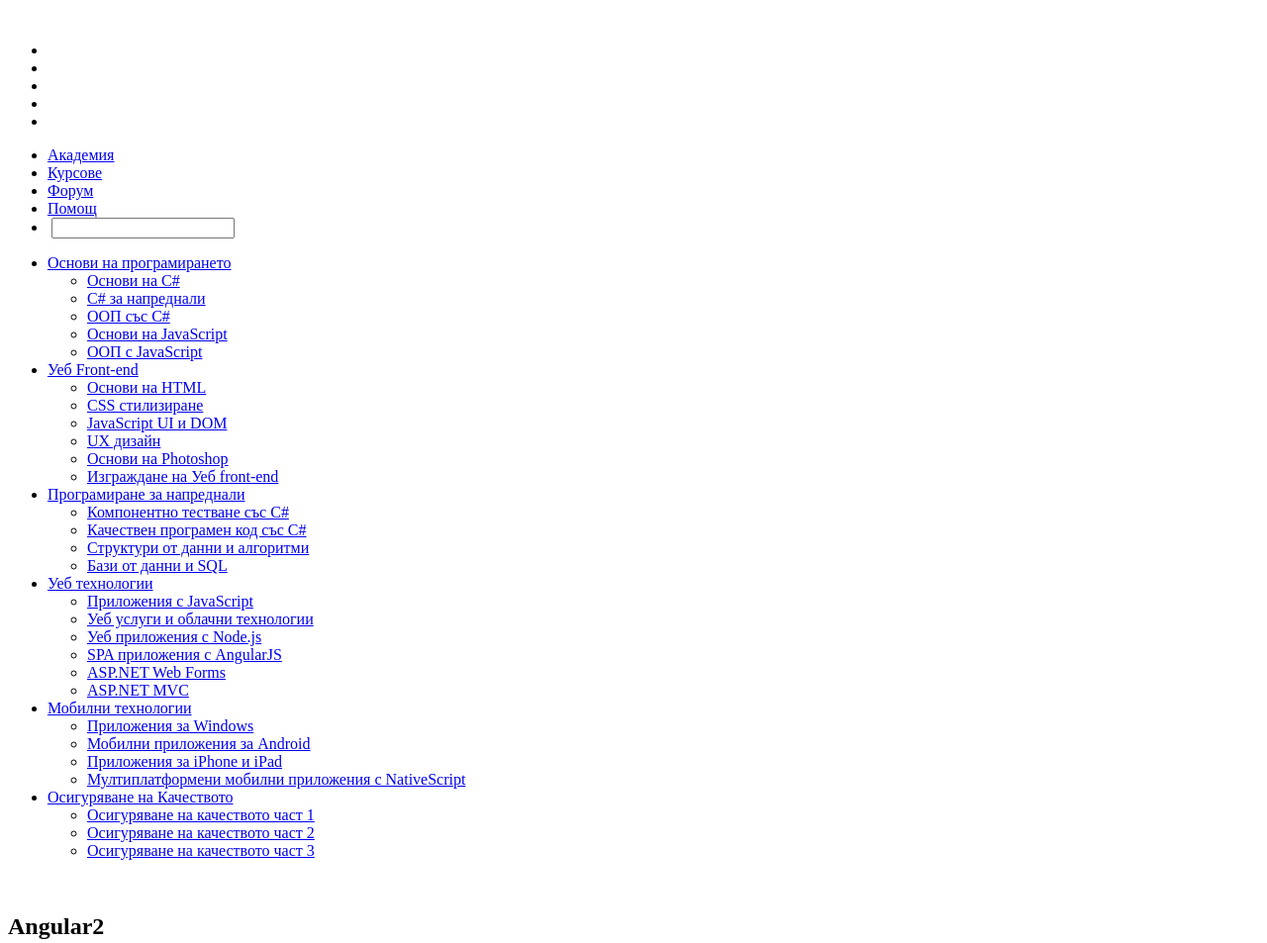
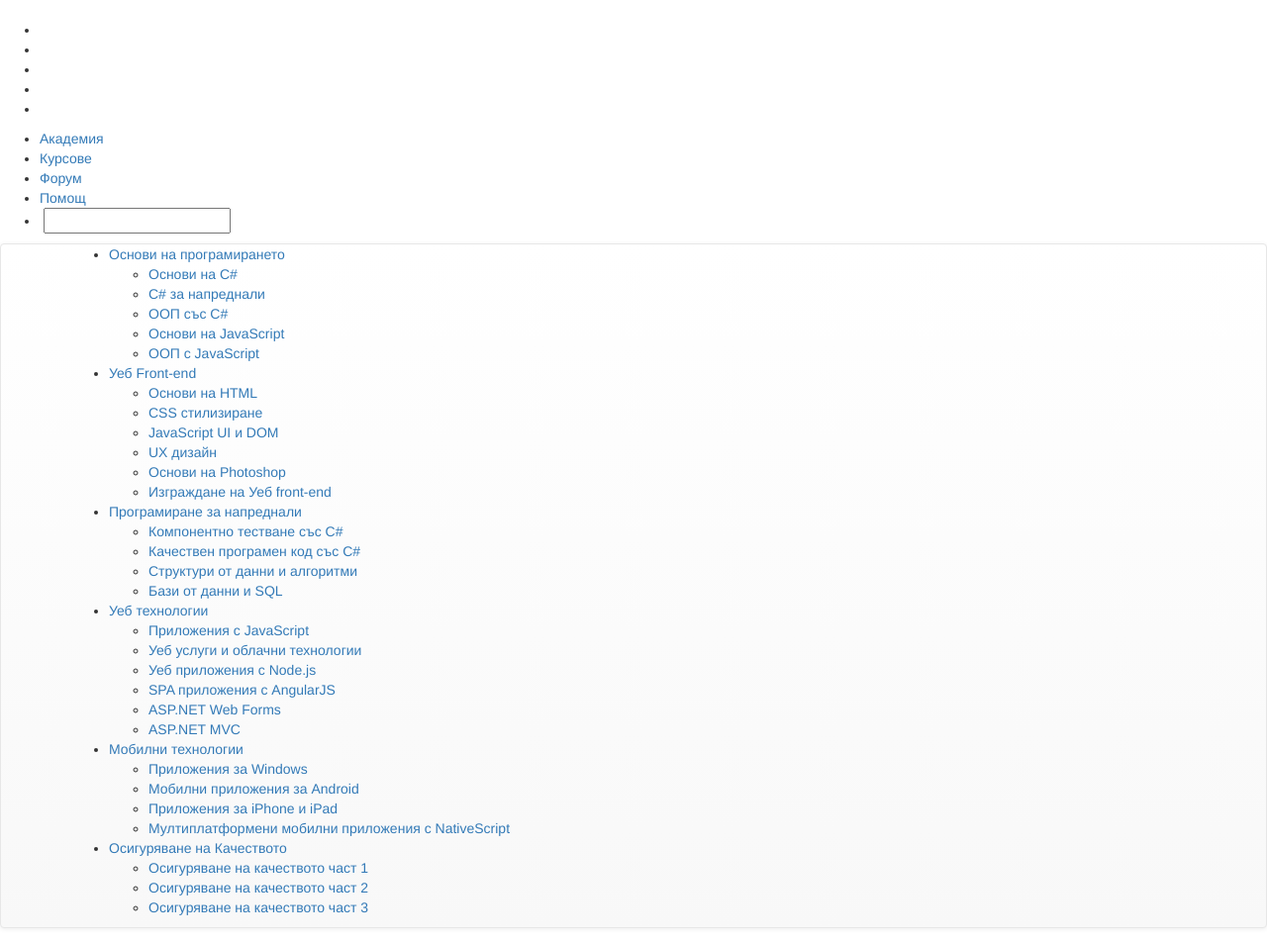
Before and after one commit to team-iframe/ux-design-coursework, a website: page htmls/all-courses/courses-new.html in a window 1280 px wide. Shown: the top 953 px of the page at 99% size. Drawn offline with nearby package versions, Linux system fonts and the light colour scheme.

Commit message:
adding bootstrap; for initializing in main directory : bower install

```diff
--- a/htmls/all-courses/courses-new.html
+++ b/htmls/all-courses/courses-new.html
@@ -3,8 +3,10 @@
 
 <head>
     <meta charset="UTF-8">
-    <meta name="keywords" content="Telerik Academy, Академия на Телерик" />
+    <meta name="keywords" content="Telerik Academy, Академия на Телерик"/>
     <title>Document</title>
+    <link rel="stylesheet" href="../../lib/bower_components/bootstrap/dist/css/bootstrap.css">
+    <link rel="stylesheet" href="../../lib/bower_components/bootstrap/dist/css/bootstrap-theme.css">
 </head>
 
 <body>
@@ -70,7 +72,8 @@
         </nav>
     </header>
     <main>
-            <nav>
+        <nav class="navbar navbar-default">
+            <div class="container">
                 <ul>
                     <li>
                         <a href="#" class="menu-item">Основи на програмирането</a>
@@ -119,7 +122,8 @@
                             <li><a href="/Courses/Courses/Details/300">Приложения за Windows</a></li>
                             <li><a href="/Courses/Courses/Details/306">Мобилни приложения за Android</a></li>
                             <li><a href="/Courses/Courses/Details/311">Приложения за iPhone и iPad</a></li>
-                            <li><a href="/Courses/Courses/Details/316">Мултиплатформени мобилни приложения с NativeScript</a></li>
+                            <li><a href="/Courses/Courses/Details/316">Мултиплатформени мобилни приложения с
+                                NativeScript</a></li>
                         </ul>
                     </li>
                     <li>
@@ -131,14 +135,18 @@
                         </ul>
                     </li>
                 </ul>
+            </div>
         </nav>
 
         <!--TODO Icons-->
         <section>
             <div class="course-conteiner">
                 <img src="" alt="" class="course-icon">
+
                 <h2>Angular2</h2>
+
                 <p>На 7 мекември в "Академията на Телерик" стартира първия в България безплатен курс по Angular2</p>
+
                 <p>
                     <strong>Срок за записване</strong> 7 декември 23:59ч.
                 </p>
@@ -146,8 +154,11 @@
             </div>
             <div class="course-conteiner">
                 <img src="" alt="" class="course-icon">
+
                 <h2>Angular2</h2>
+
                 <p>На 7 мекември в "Академията на Телерик" стартира първия в България безплатен курс по Angular2</p>
+
                 <p>
                     <strong>Срок за записване</strong> 7 декември 23:59ч.
                 </p>
@@ -155,8 +166,11 @@
             </div>
             <div class="course-conteiner">
                 <img src="" alt="" class="course-icon">
+
                 <h2>Angular2</h2>
+
                 <p>На 7 мекември в "Академията на Телерик" стартира първия в България безплатен курс по Angular2</p>
+
                 <p>
                     <strong>Срок за записване</strong> 7 декември 23:59ч.
                 </p>
@@ -164,8 +178,11 @@
             </div>
             <div class="course-conteiner">
                 <img src="" alt="" class="course-icon">
+
                 <h2>Angular2</h2>
+
                 <p>На 7 мекември в "Академията на Телерик" стартира първия в България безплатен курс по Angular2</p>
+
                 <p>
                     <strong>Срок за записване</strong> 7 декември 23:59ч.
                 </p>
@@ -173,8 +190,11 @@
             </div>
             <div class="course-conteiner">
                 <img src="" alt="" class="course-icon">
+
                 <h2>Angular2</h2>
+
                 <p>На 7 мекември в "Академията на Телерик" стартира първия в България безплатен курс по Angular2</p>
+
                 <p>
                     <strong>Срок за записване</strong> 7 декември 23:59ч.
                 </p>
@@ -182,8 +202,11 @@
             </div>
             <div class="course-conteiner">
                 <img src="" alt="" class="course-icon">
+
                 <h2>Angular2</h2>
+
                 <p>На 7 мекември в "Академията на Телерик" стартира първия в България безплатен курс по Angular2</p>
+
                 <p>
                     <strong>Срок за записване</strong> 7 декември 23:59ч.
                 </p>
@@ -362,6 +385,9 @@
 
     </footer>-->
 </div>
+<!--scripts-->
+<script src="../../lib/bower_components/jquery/dist/jquery.js"></script>
+<script src="../../lib/bower_components/bootstrap/dist/js/bootstrap.js"></script>
 </body>
 
 </html>
```
Also changed, not shown: bower.json (added, +23 -0 lines), htmls/course-detail/course-details-new.html (+5 -0 lines), 1 other file. Lines whose indentation alone changed are shown as unchanged.
